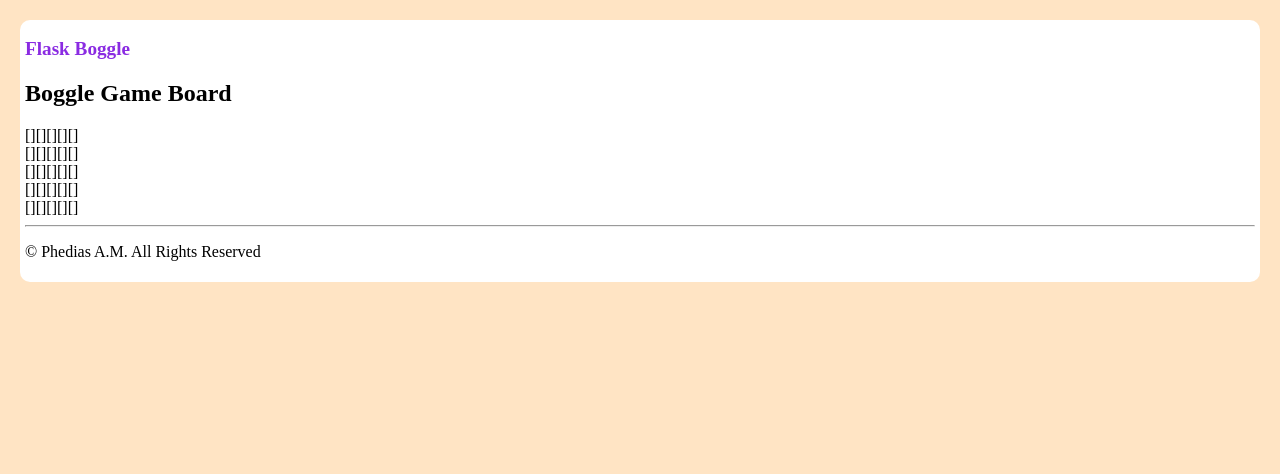
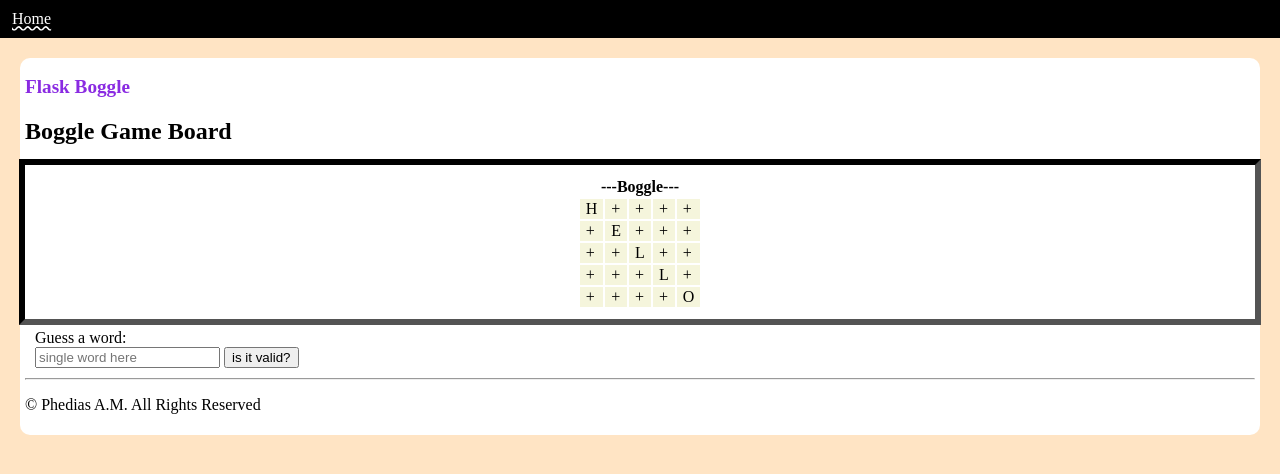
Before and after one commit to papontem/23_5_flask_boggle, a Flask app: page /game-board in a window 1280 px wide. Shown: the top 474 px of the page. Run offline with Flask 2, Linux system fonts and the light colour scheme; parts of the project's set-up code (start-up, migrations or seed data) failed here and were passed over.

Commit message:
in step 2 added a form to guess the word, route needs logic implementation, word validation, and feedback next on step 3.

```diff
--- a/app.py
+++ b/app.py
@@ -49,6 +49,21 @@ def start_game():
 @app.route('/game-board')
 def show_board():
     """Show the user the boggle board"""
-    board = session.get('board')
+
+    board = session.get('board',[
+                    ['H', '+', '+', '+','+'],
+                    ['+', 'E', '+', '+','+'],
+                    ['+', '+', 'L', '+','+'],
+                    ['+', '+', '+', 'L','+'],
+                    ['+', '+', '+', '+','O'],
+                ])
 
     return render_template("board.html", board=board)
+
+@app.route('/guess' , methods=["POST","GET"])
+def judge_guess():
+    """ here we will validate the guess of the word we were sent then redirect user back to /game-board """
+
+    # do stuff with request.form
+
+    return redirect('/game-board')
--- a/static/css/styles.css
+++ b/static/css/styles.css
@@ -4,6 +4,7 @@ body {
 	color: black;
 	background-color: bisque;
 }
+
 .navbar {
 	display: flexbox;
 	justify-content: center;
@@ -21,17 +22,6 @@ body {
 	color: black;
 	background-color: gray;
 }
-h1 {
-	font-size: larger;
-	color: blueviolet;
-}
-main#content {
-	padding: 5px;
-	margin: 20px;
-	border-radius: 10px;
-	background-color: white;
-}
-
 .messages li p {
 	padding: 1rem;
 	font-size: 1.5rem;
@@ -46,3 +36,30 @@ main#content {
 	border: solid 2px green;
 	background-color: rgba(144, 255, 144, 0.5);
 }
+
+h1 {
+	font-size: larger;
+	color: blueviolet;
+}
+main#content {
+	padding: 5px;
+	margin: 20px;
+	border-radius: 10px;
+	background-color: white;
+}
+#game-board-container {
+	padding: 10px;
+	outline: 6px black solid;
+	outline-style: inset;
+	display: flex;
+	justify-content: center;
+	align-items: center;
+}
+#game-board td {
+	padding-right: 6px;
+	padding-left: 6px;
+	background-color: beige;
+}
+#guess-word-form {
+	margin: 10px;
+}
--- a/templates/base.html
+++ b/templates/base.html
@@ -12,6 +12,9 @@
 		<!-- <script src="http://unpkg.com/jquery"></script> -->
 	</head>
 	<body>
+		<nav class="navbar">
+			<a href="/">Home</a>
+		</nav>
 		<main id="content">
 			{% with messages = get_flashed_messages(with_categories=true) %}
 			<!-- check if messages exist -->
--- a/templates/board.html
+++ b/templates/board.html
@@ -5,16 +5,28 @@
 {% block content %}
 <!-- HTML BODY TAG CONTENT OF WEBPAGE -->
 <h2>Boggle Game Board</h2>
-<div id="game-board">
-	[][][][][]
-	<br />
-	[][][][][]
-	<br />
-	[][][][][]
-	<br />
-	[][][][][]
-	<br />
-	[][][][][]
+<div id="game-board-container">
+	<!-- [][][][][]<br />[][][][][]<br />[][][][][]<br />[][][][][]<br />[][][][][] -->
+	<table id="game-board">
+		<thead>
+			<tr>
+				<th colspan="5">---Boggle---</th>
+			</tr>
+		</thead>
+		<tbody>
+			{% for row in board %}
+			<tr>
+				{% for chr in row %}
+				<td>{{ chr }}</td>
+				{% endfor %}
+			</tr>
+			{% endfor %}
+		</tbody>
+	</table>
 </div>
-
+<form id="guess-word-form" action="/guess" method="POST">
+	<label for="guess">Guess a word:</label> <br />
+	<input id="guess" name="guess" type="text" placeholder="single word here" />
+	<button>is it valid?</button>
+</form>
 {% endblock %}
```
Also changed, not shown: test_app.py (+45 -0 lines).
